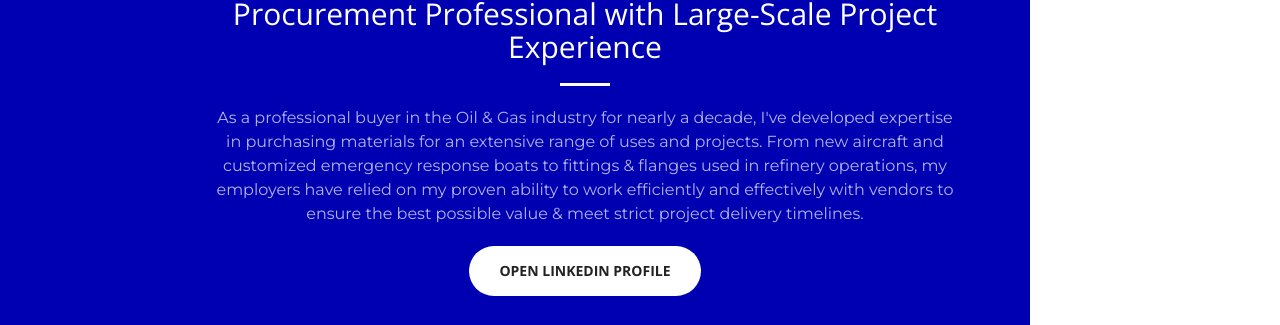
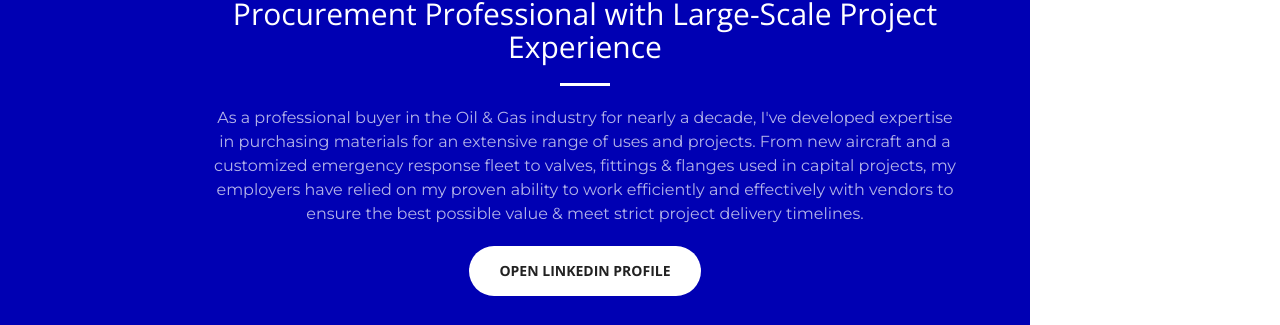
Before and after one commit to emmvalenti/emmvalenti.github.io, a Jekyll site: the page VAL_site-copy/index.html, which Jekyll copies as it is, in a window 1280 px wide and 900 px high, scrolled down 851 px. Shown: the part 152-477 px from the top of the window. Built offline with Jekyll 4.4.1, drawn with Linux system fonts in a browser that asks for light colours; nearby versions of some CDN libraries; some of the changed text lies outside the part shown.

Commit message:
update content per mtg feedback

```diff
--- a/VAL_site-copy/index.html
+++ b/VAL_site-copy/index.html
@@ -86,7 +86,7 @@
                 <div class="col-lg-8 col-lg-offset-2 text-center">
                     <h2 class="section-heading">Procurement Professional with Large-Scale Project Experience </h2>
                     <hr class="light">
-                    <p class="text-faded">As a professional buyer in the Oil &amp; Gas industry for nearly a decade, I've developed expertise in purchasing materials for an extensive range of uses and projects. From new aircraft and customized emergency response boats to fittings &amp; flanges used in refinery operations, my employers have relied on my proven ability to work efficiently and effectively with vendors to ensure the best possible value &amp; meet strict project delivery timelines.</p>
+                    <p class="text-faded">As a professional buyer in the Oil &amp; Gas industry for nearly a decade, I've developed expertise in purchasing materials for an extensive range of uses and projects. From new aircraft and a customized emergency response fleet to valves, fittings &amp; flanges used in capital projects, my employers have relied on my proven ability to work efficiently and effectively with vendors to ensure the best possible value &amp; meet strict project delivery timelines.</p>
                     <a href="http://www.linkedin.com/in/theodore-trey-valentiner-15120565" target="_blank" class="page-scroll btn btn-default btn-xl sr-button">Open LinkedIn Profile</a>
                 </div>
             </div>
```
Also changed, not shown: other parts of VAL_site-copy/index.html (+1 -1 lines).
